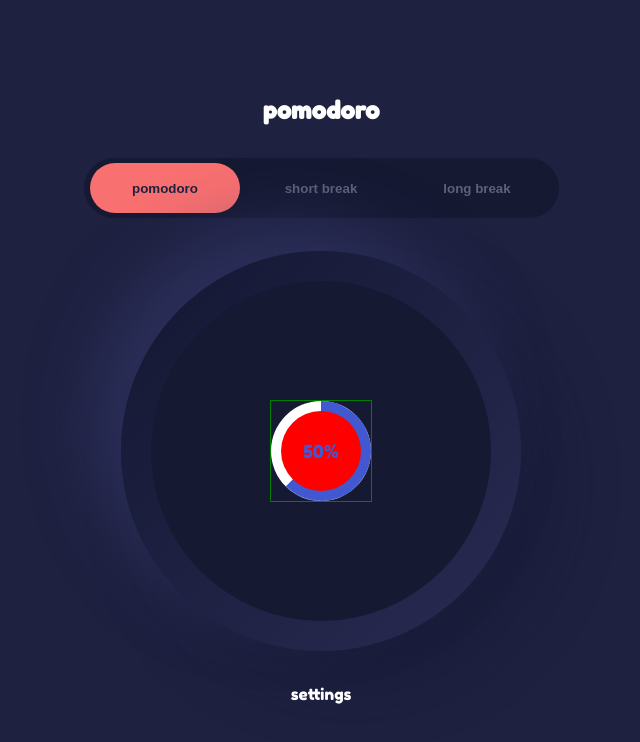
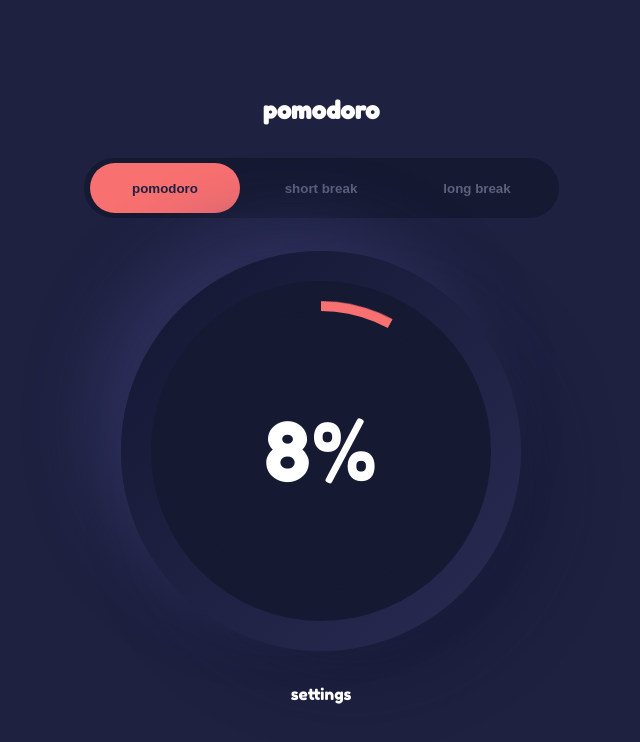
Before and after one commit to leonardoaugustodev/vue-pomodoro, a Vue app: page / in a window 1280 px wide. Shown: the top 742 px of the page, without its empty margins (319-959 px from the left). Built offline with nearby package versions, Linux system fonts and the light colour scheme.

Commit message:
Add circular progress calculation

```diff
--- a/src/components/Counter.vue
+++ b/src/components/Counter.vue
@@ -1,9 +1,11 @@
 <template>
   <div class="counter">
+    <!-- <button @click="addProgress">Add</button> -->
+    <!-- <button @click="removeProgress">Remove</button> -->
     <!-- <div class="circle outside shadow"></div> -->
     <div class="circle outside">
       <div class="circle inside">
-        <ProgressCircular />
+        <ProgressCircular :progress="progress"/>
         <!-- <span class="time">50:00</span> -->
       </div>
     </div>
@@ -17,11 +19,35 @@ export default {
   components:{
     ProgressCircular
   },
+  created(){
+    this.futureDate = new Date(this.now.getTime() + this.minutes * 60000);
+
+    this.setTime();
+  },
   data () {
     return {
+      progress: 0,
+      minutes: 1,
+      now: new Date(),
+      futureDate: undefined
     }
   },
   methods: {
+    setTime(){
+      let interval = setInterval(() => {
+
+        let partialProgress = ((this.futureDate.getTime() - new Date().getTime())/(this.minutes * 60000));
+
+        if(partialProgress > 1) clearInterval(interval);
+        else if(partialProgress < 0) partialProgress = 0;
+        this.progress = 1 - partialProgress;
+
+
+      }, 100);
+    }
+  },
+  computed: {
+
   }
 
 }
--- a/src/components/Progress_Circular.vue
+++ b/src/components/Progress_Circular.vue
@@ -1,13 +1,13 @@
 <template>
   <div class="circular">
     <div class="inner"></div>
-    <div class="number">50%</div>
+    <div class="number">{{progressPercent}}</div>
     <div class="circle">
+      <div class="bar right">
+        <div class="progress" :style="progressLeftClass"></div>
+      </div>
       <div class="bar left">
-        <div class="progress"></div>
-      </div>
-      <div class="bar right">
-        <div class="progress"></div>
+        <div class="progress" :style="progressRightClass"></div>
       </div>
     </div>
   </div>
@@ -15,24 +15,52 @@
 
 <script>
 export default {
+  props: {
+    progress: {
+      type: Number,
+      default: 0.15
+    },
+  },
   data() {
-    return {
-      value: 0.5
-    };
+    return {};
   },
-  methods: {},
-  computed(){
+  methods: {
+    progressRotation(isLeft){
+      console.log(this.progress);
+      let deg = (this.progress * 360) - (isLeft ? 180 : 0);
 
+      if(deg < 0) deg = 0;
+      else if(deg > 180) deg = 180;
+
+      return {
+        'transform': `rotate(${deg}deg)`
+      };
+    }
+
+  },
+  computed: {
+
+    progressLeftClass: function () {
+      return this.progressRotation(true);
+    },
+
+    progressRightClass: function () {
+      return this.progressRotation(false);
+    },
+
+    progressPercent: function () {
+      return `${(this.progress * 100).toFixed(0)}%`;
+    }
   }
 };
 </script>
 
 <style scoped>
 .circular {
-  height: 100px;
-  width: 100px;
+  height: 300px;
+  width: 300px;
   position: relative;
-  border: solid 1px green;
+  /* border: solid 1px green; */
 }
 
 .circular .inner {
@@ -40,10 +68,10 @@ export default {
   z-index: 6;
   top: 50%;
   left: 50%;
-  height: 80px;
-  width: 80px;
-  margin: -40px 0 0 -40px;
-  background: red;
+  height: 280px;
+  width: 280px;
+  margin: -140px 0 0 -140px;
+  background: #151932;
   border-radius: 100%;
 }
 
@@ -53,19 +81,19 @@ export default {
   left: 50%;
   z-index: 10;
   transform: translate(-50%, -50%);
-  font-size: 18px;
+  font-size: 80px;
   font-weight: 500;
-  color: #4158d0;
+  color: #FFF;
 }
 
 .circular .bar {
   position: absolute;
   height: 100%;
   width: 100%;
-  background: #fff;
+  /* background: #f87070; */
   border-radius: 100%;
   -webkit-border-radius: 100%;
-  clip: rect(0px, 100px, 100px, 50px);
+  clip: rect(0px, 300px, 300px, 150px);
 }
 
 .circular .bar .progress {
@@ -74,19 +102,12 @@ export default {
   width: 100%;
   -webkit-border-radius: 100%;
   border-radius: 100%;
-  clip: rect(0, 50px, 100px, 0px);
-  background: #4158d0;
+  clip: rect(0, 150px, 300px, 0px);
+  background: #f87070;
 }
 
-.circle .left .progress {
-  z-index: 1;
-  animation: left 4s linear both;
-}
-
-@keyframes left {
-  100% {
-    transform: rotate(180deg);
-  }
+.circle .left .progress, .circle .right .progress {
+  transition: all 0.5s;
 }
 
 .circle .right {
@@ -94,17 +115,4 @@ export default {
   z-index: 3;
 }
 
-.circle .right .progress {
-  animation: right 4s linear both;
-  animation-delay: 4s;;
-}
-
-@keyframes right {
-  100% {
-    transform: rotate(180deg);
-  }
-}
-
-
-
 </style>
```
